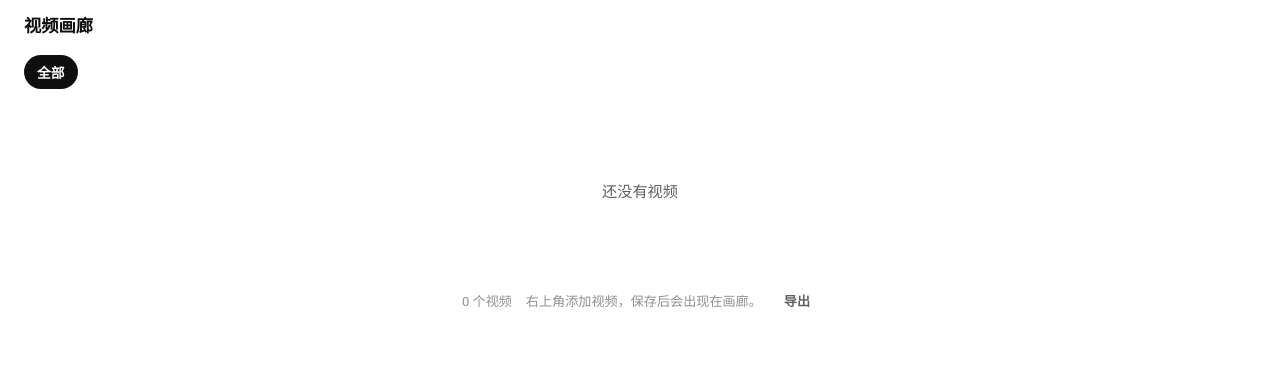
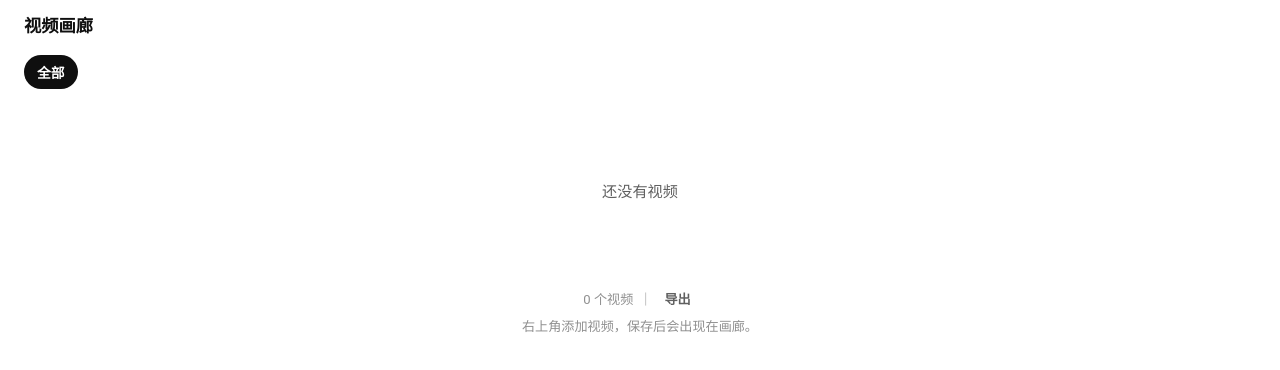
Before and after one commit to croi3055/move-move, a website: page index.html in a window 1280 px wide. Shown: the part 78-448 px from the top of the page. Drawn offline with Linux system fonts and the light colour scheme; no server answers.

Commit message:
Adjust footer layout

```diff
--- a/index.html
+++ b/index.html
@@ -35,11 +35,12 @@
       </section>
 
       <footer class="page-footer">
-        <span class="footer-copy">
+        <span class="footer-actions">
           <span id="videoCount">0 个视频</span>
-          <span class="footer-note">右上角添加视频，保存后会出现在画廊。</span>
+          <span aria-hidden="true">｜</span>
+          <button class="footer-export-button" type="button" id="exportButton">导出</button>
         </span>
-        <button class="footer-export-button" type="button" id="exportButton">导出</button>
+        <span class="footer-note">右上角添加视频，保存后会出现在画廊。</span>
       </footer>
     </main>
 
--- a/public/style.css
+++ b/public/style.css
@@ -458,8 +458,9 @@ select:focus {
 }
 
 .page-footer {
+  flex-direction: column;
   justify-content: center;
-  flex-wrap: nowrap;
+  gap: 6px;
   margin-top: 42px;
   padding: 22px 0 8px;
   color: var(--subtle);
@@ -468,12 +469,11 @@ select:focus {
   font-variant-numeric: tabular-nums;
 }
 
-.footer-copy {
+.footer-actions {
   display: inline-flex;
-  flex-wrap: nowrap;
   justify-content: center;
-  gap: 6px 14px;
-  min-width: 0;
+  align-items: center;
+  gap: 6px;
 }
 
 #videoCount {
@@ -481,7 +481,7 @@ select:focus {
 }
 
 .footer-note {
-  min-width: 0;
+  display: block;
 }
 
 .footer-export-button {
@@ -490,7 +490,7 @@ select:focus {
   border-radius: 999px;
   background: transparent;
   color: var(--muted);
-  padding: 4px 8px;
+  padding: 2px 6px;
   font-size: 0.82rem;
   font-weight: 700;
 }
--- a/style.css
+++ b/style.css
@@ -458,8 +458,9 @@ select:focus {
 }
 
 .page-footer {
+  flex-direction: column;
   justify-content: center;
-  flex-wrap: nowrap;
+  gap: 6px;
   margin-top: 42px;
   padding: 22px 0 8px;
   color: var(--subtle);
@@ -468,12 +469,11 @@ select:focus {
   font-variant-numeric: tabular-nums;
 }
 
-.footer-copy {
+.footer-actions {
   display: inline-flex;
-  flex-wrap: nowrap;
   justify-content: center;
-  gap: 6px 14px;
-  min-width: 0;
+  align-items: center;
+  gap: 6px;
 }
 
 #videoCount {
@@ -481,7 +481,7 @@ select:focus {
 }
 
 .footer-note {
-  min-width: 0;
+  display: block;
 }
 
 .footer-export-button {
@@ -490,7 +490,7 @@ select:focus {
   border-radius: 999px;
   background: transparent;
   color: var(--muted);
-  padding: 4px 8px;
+  padding: 2px 6px;
   font-size: 0.82rem;
   font-weight: 700;
 }
```
Also changed, not shown: public/index.html (+4 -3 lines).
